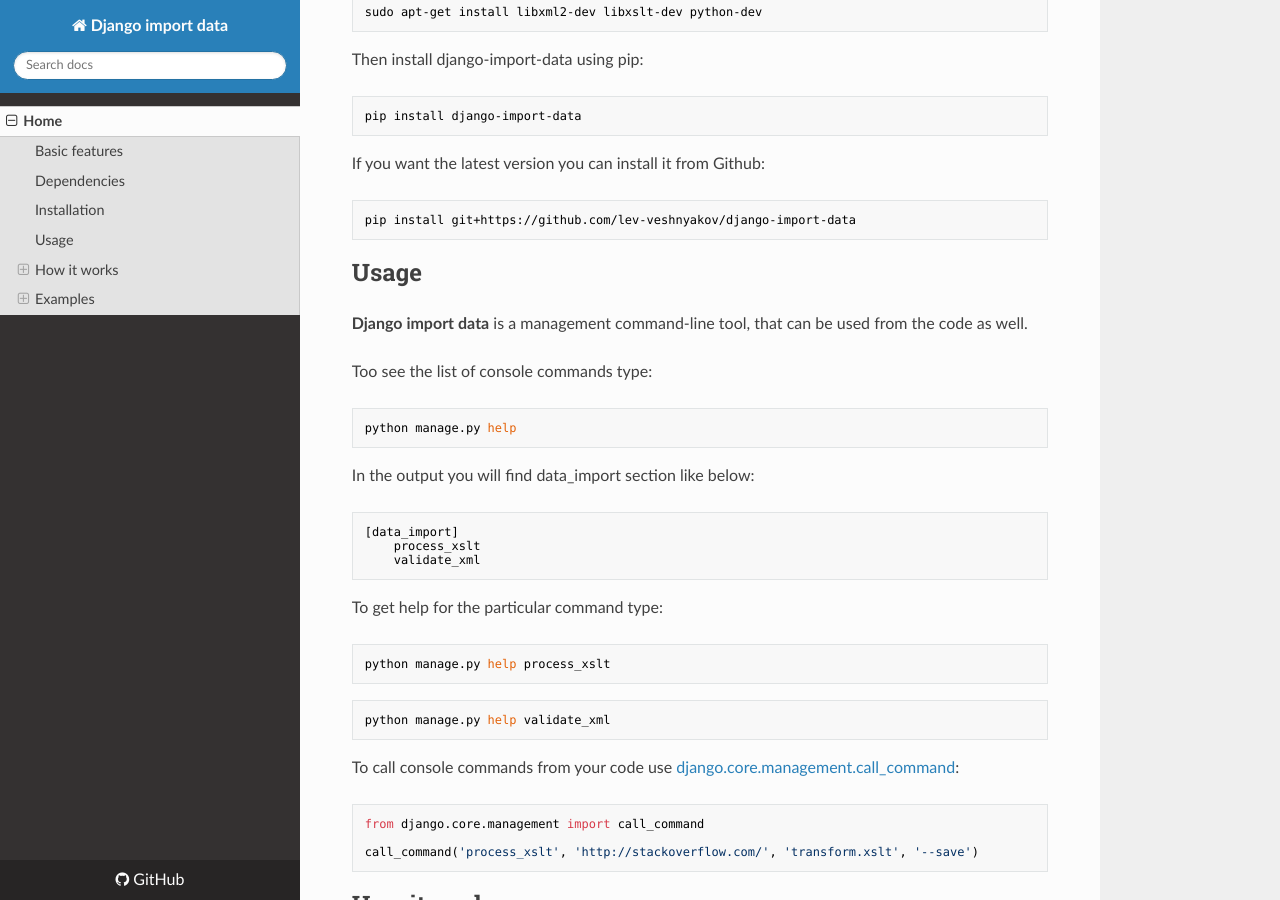
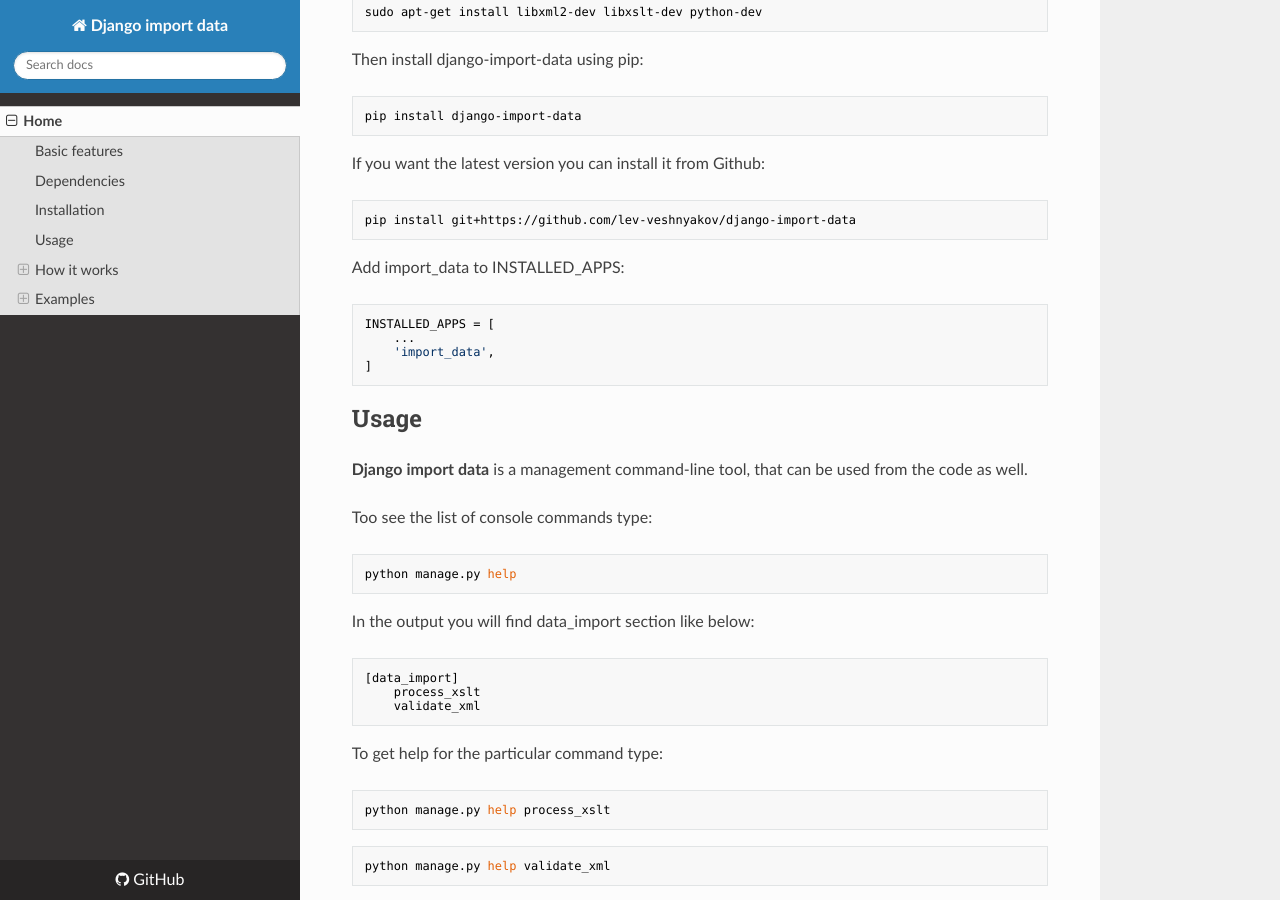
Before and after one commit to lev-veshnyakov/django-import-data, an MkDocs documentation site: the page built from docs/index.md, in a window 1280 px wide and 900 px high, scrolled down 672 px. Built offline with MkDocs 1.6.1, drawn with Linux system fonts in a browser that asks for light colours; nearby versions of some CDN libraries; old or Windows-style settings are respelled for this version of MkDocs.

Commit message:
Change index.md
Add instruction about INSTALLED_APPS

````diff
--- a/docs/index.md
+++ b/docs/index.md
@@ -32,6 +32,15 @@
 
 ```bash
 pip install git+https://github.com/lev-veshnyakov/django-import-data
+```
+
+Add import_data to INSTALLED_APPS:
+
+```python
+INSTALLED_APPS = [
+    ...
+    'import_data',
+]
 ```
 
 ## Usage
````
